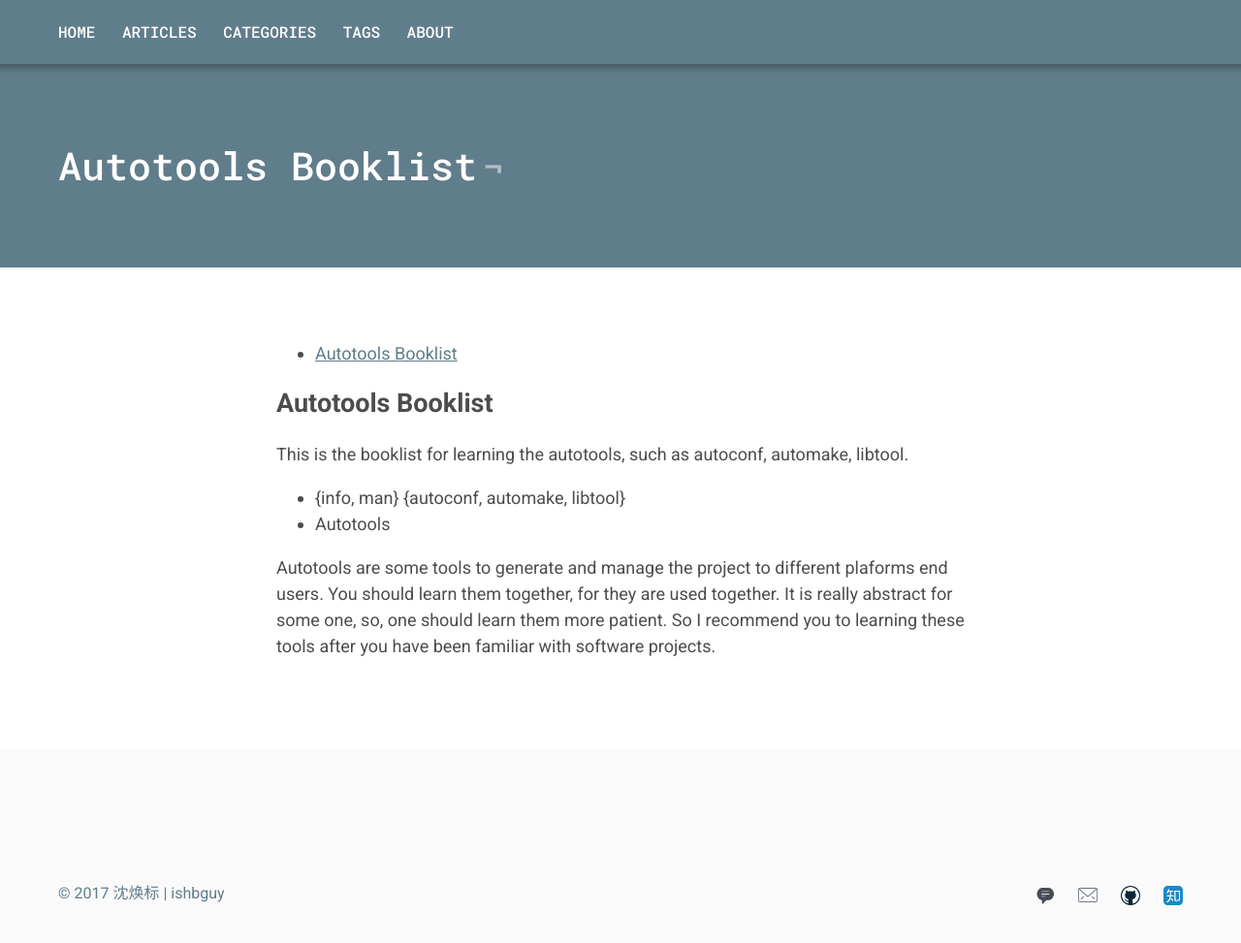
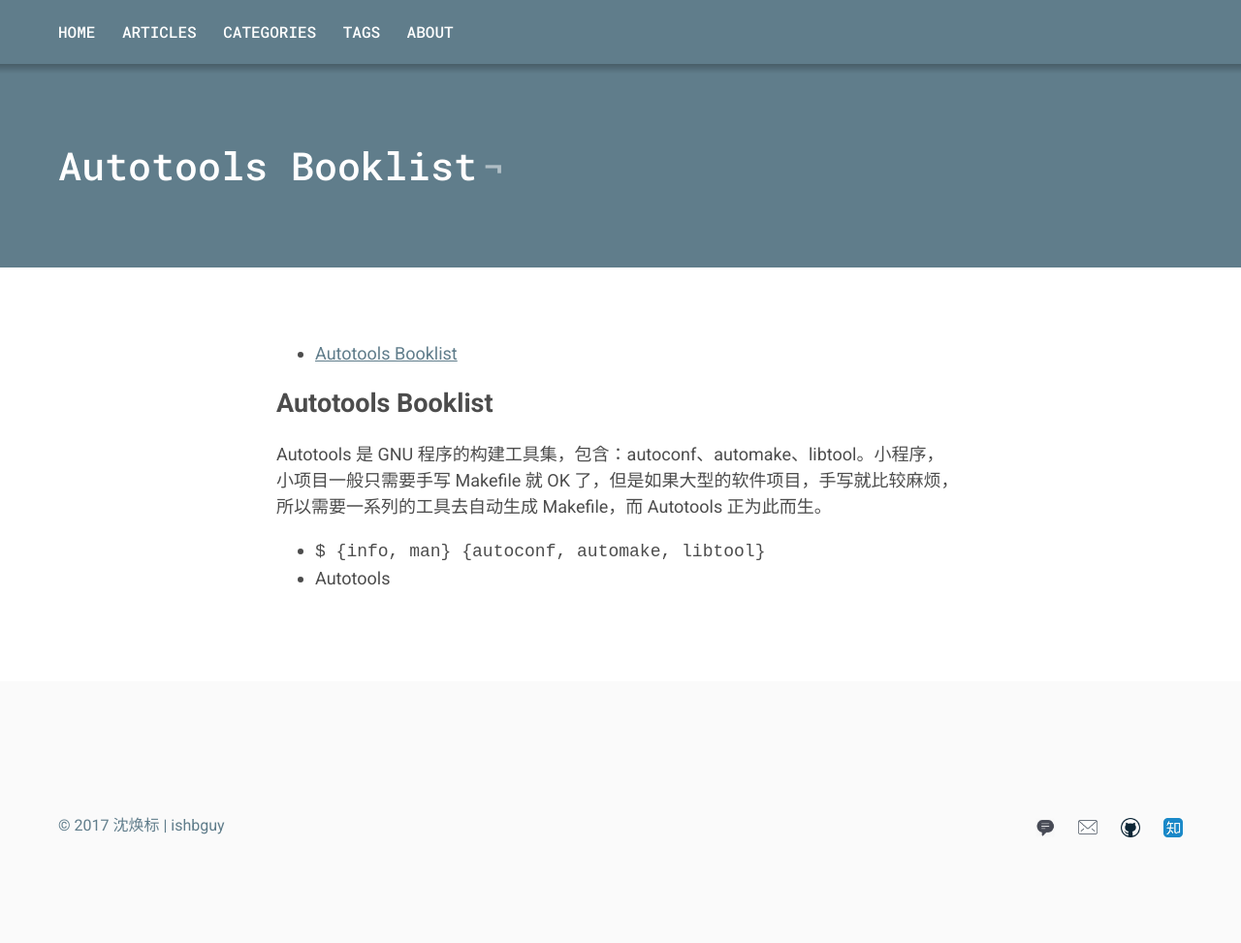
Before and after one commit to ishbguy/ishbguy.github.io, a Jekyll site: the page built from _posts/2017-07-24-Autotools-Booklist.md, in a window 1280 px wide and 1073 px high. Shown: the top 973 px of the window at 97% size. Built offline with Jekyll 4.4.1, drawn with Linux system fonts in a browser that asks for light colours.

Commit message:
Add Chinese content.

```diff
--- a/_posts/2017-07-24-Autotools-Booklist.md
+++ b/_posts/2017-07-24-Autotools-Booklist.md
@@ -11,14 +11,9 @@ tags: Tools
 
 # Autotools Booklist
 
-This is the booklist for learning the autotools, such as autoconf, automake,
-libtool.
+Autotools 是 GNU 程序的构建工具集，包含：autoconf、automake、libtool。小程序，
+小项目一般只需要手写 Makefile 就 OK 了，但是如果大型的软件项目，手写就比较麻烦，
+所以需要一系列的工具去自动生成 Makefile，而 Autotools 正为此而生。
 
-+ {info, man} {autoconf, automake, libtool}
++ `$ {info, man} {autoconf, automake, libtool}`
 + Autotools
-
-Autotools are some tools to generate and manage the project to different
-plaforms end users. You should learn them together, for they are used
-together. It is really abstract for some one, so, one should learn them more
-patient. So I recommend you to learning these tools after you have been
-familiar with software projects.
```
